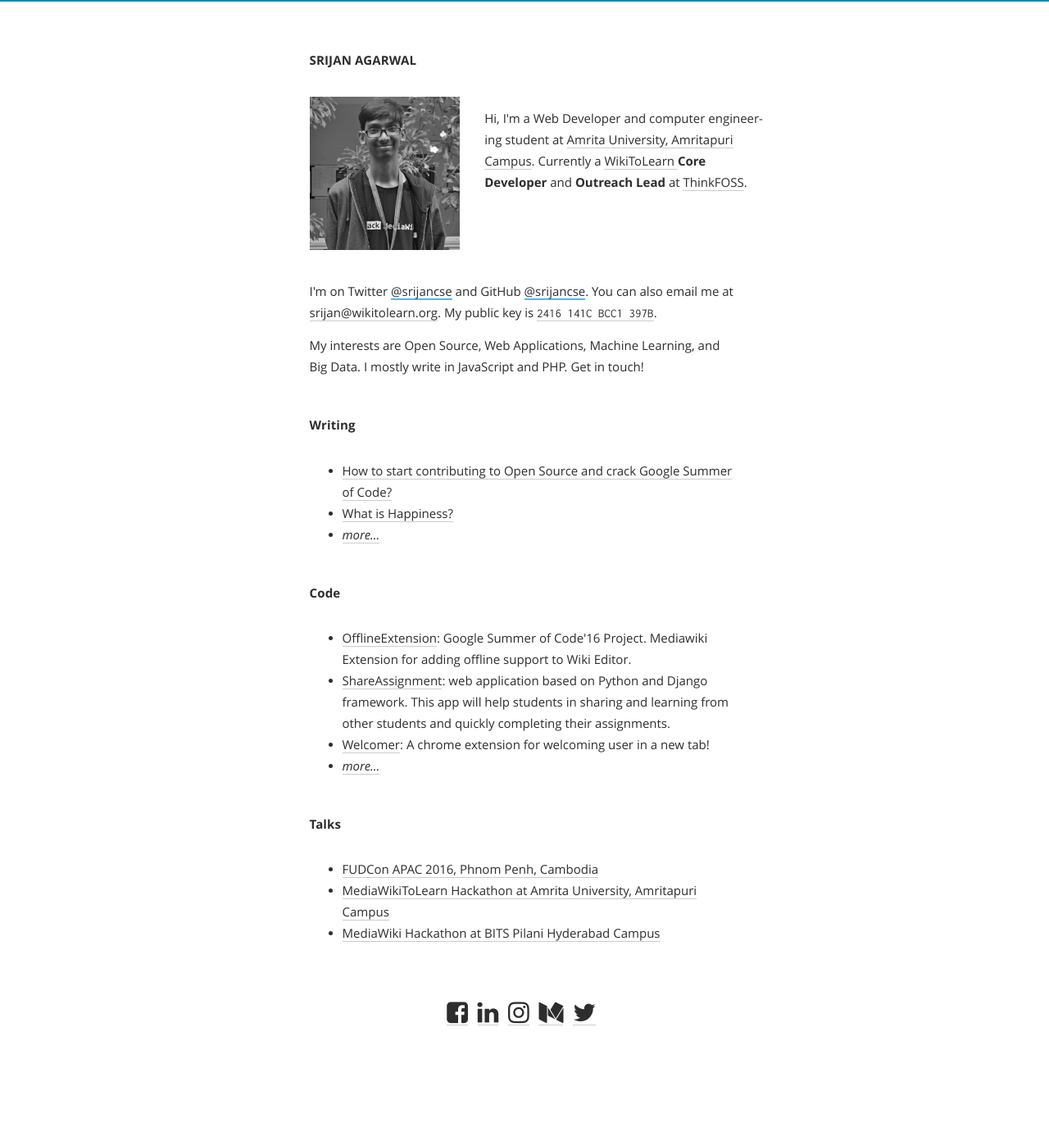
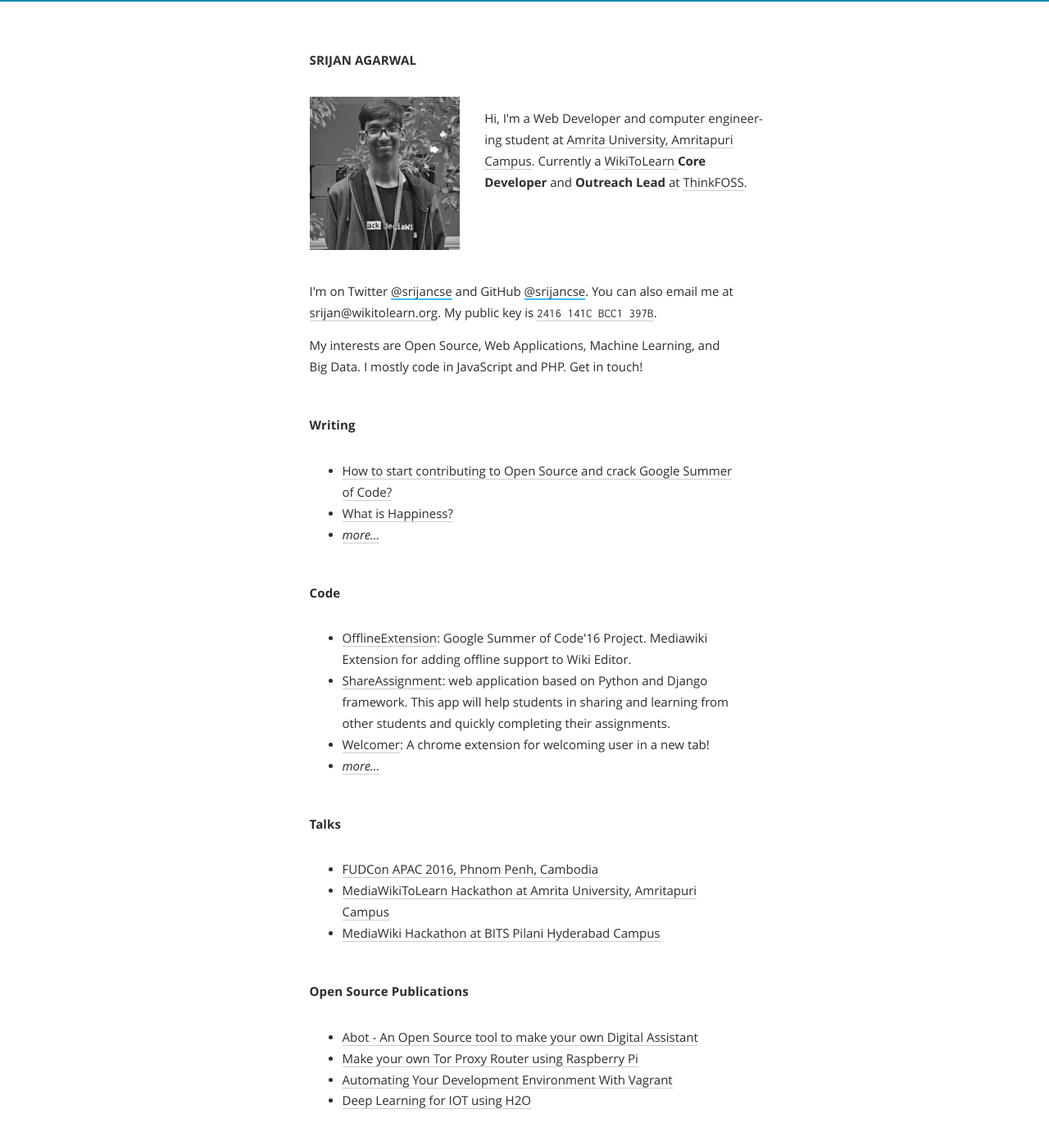
Before and after one commit to Srijancse-zz/Srijancse.github.io, a Jekyll site: the page built from index.html, in a window 1280 px wide and 1400 px high. Shown: the top 1392 px of the window at 82% size. Built offline with Jekyll 4.4.1, drawn with Linux system fonts in a browser that asks for light colours; nearby versions of some CDN libraries; some web fonts are replaced.

Commit message:
Added publication details

```diff
--- a/index.html
+++ b/index.html
@@ -12,7 +12,7 @@
 </p>
 </div>
     <p>I'm on Twitter <a class="underline-link" href="https://twitter.com/{{site.twitter_username}}">@{{site.twitter_username}}</a> and GitHub <a class="underline-link" href="https://github.com/{{site.github_username}}">@{{site.github_username}}</a>. You can also email me at <a href="mailto:{{site.email}}">{{site.email}}</a>. My public key is <a href="https://keybase.io/srijancse"><tt>2416 141C BCC1 397B</tt></a>.</p>
-    <p>My interests are Open Source, Web Applications, Machine Learning, and Big Data. I mostly write in JavaScript and PHP. Get in touch!</p>
+    <p>My interests are Open Source, Web Applications, Machine Learning, and Big Data. I mostly code in JavaScript and PHP. Get in touch!</p>
     <h1 id="writing"><a href="/writing/">Writing</a></h1>
     <ul>
         <li><a href="/writing/contribute-to-open-source/">How to start contributing to Open Source and crack Google Summer of Code?</a></li>
@@ -34,6 +34,13 @@
         <li><a href="/writing/Mediawiki-hackathon-bphc/"> MediaWiki Hackathon at BITS Pilani Hyderabad Campus </a></li>
 
     </ul>
+    <h1 id="Publications"><a href="/writing/">Open Source Publications</a></h1>
+    <ul>
+      <li><a href="pdfs/abot.pdf"> Abot - An Open Source tool to make your own Digital Assistant </a> </li>
+      <li><a href="pdfs/raspberrypi.pdf"> Make your own Tor Proxy Router using Raspberry Pi </a> </li>
+      <li><a href="pdfs/Vagrant.pdf"> Automating Your Development Environment With Vagrant </a> </li>
+      <li><a href="pdfs/h2o.pdf"> Deep Learning for IOT using H2O </a> </li>
+    </ul>
 </section>
   <br><br><center>
     <a href="https://www.facebook.com/srijancse"><i class="fa fa-facebook-square fa-2x" aria-hidden="true"></a></i> &nbsp;
```
